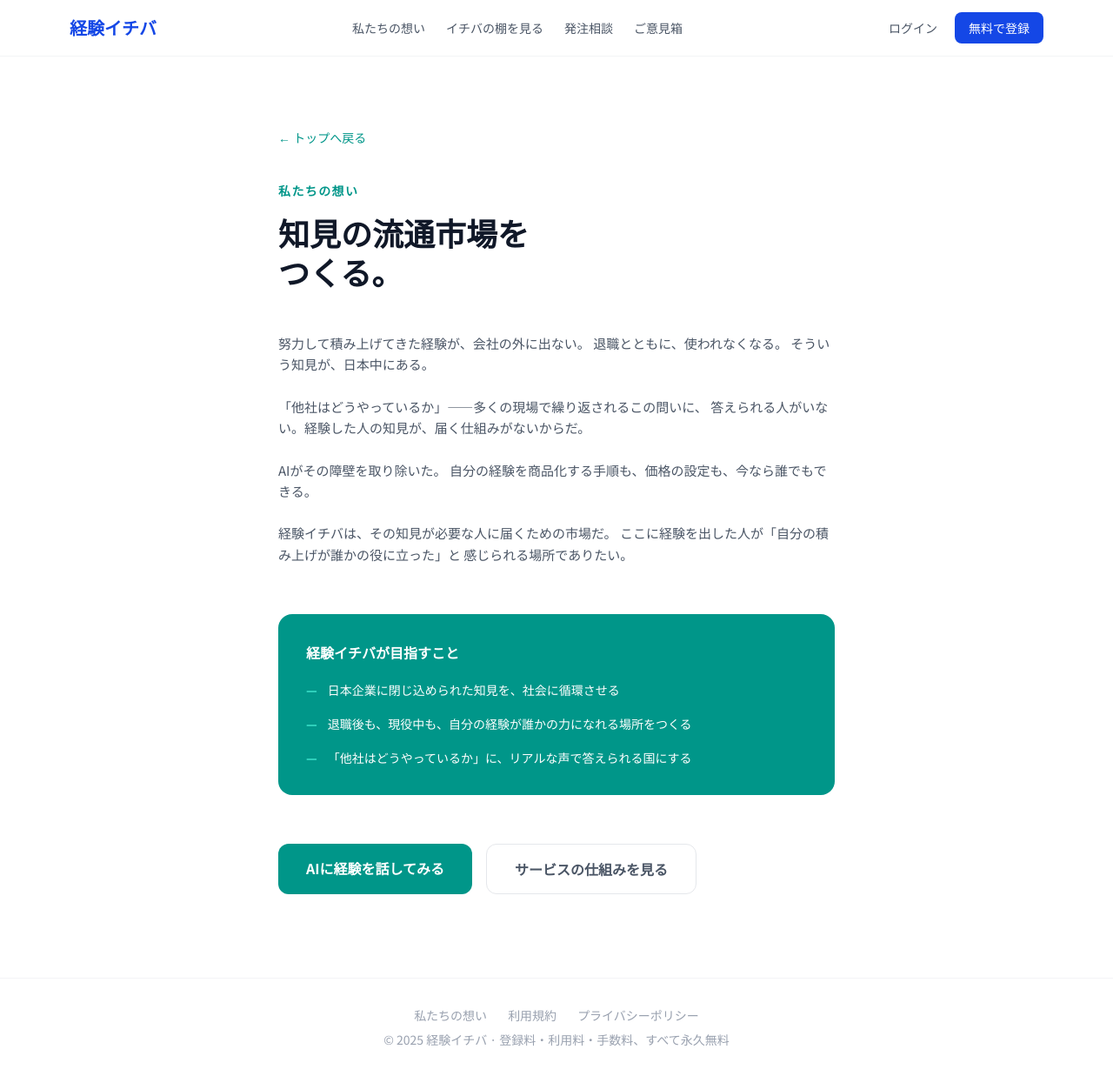
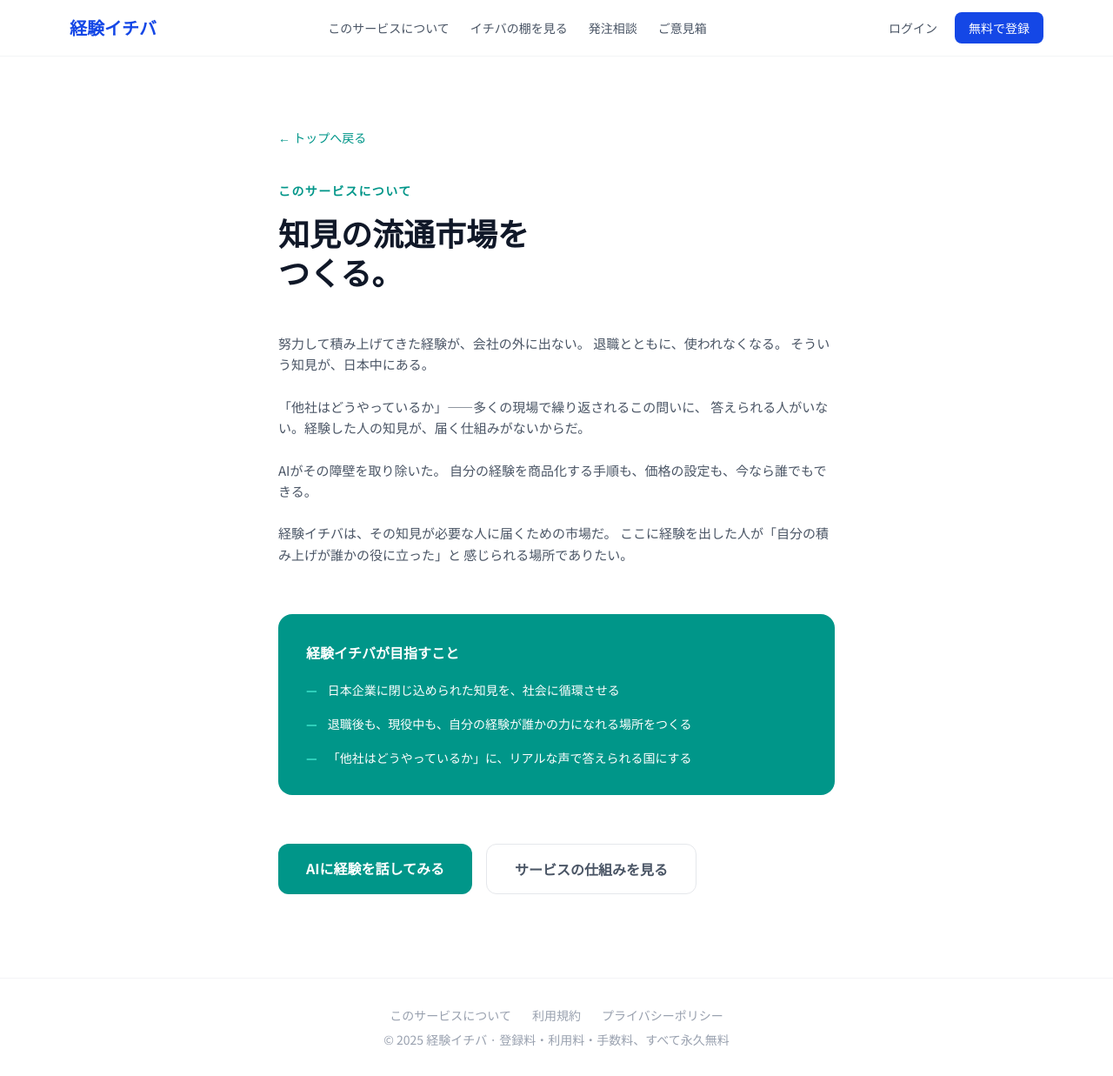
Before and after one commit to westville1030-tech11/skill-tana, a Next.js app: page /about in a window 1280 px wide. Shown: the whole page at 87% size. Built offline with nearby package versions, Linux system fonts and the light colour scheme; no server answers.

Commit message:
Rename 私たちの想い to このサービスについて

```diff
--- a/app/about/page.tsx
+++ b/app/about/page.tsx
@@ -2,7 +2,7 @@ import type { Metadata } from "next";
 import Link from "next/link";
 
 export const metadata: Metadata = {
-  title: "私たちの想い | 経験イチバ",
+  title: "このサービスについて | 経験イチバ",
   description: "知見の流通市場をつくる。経験イチバが生まれた理由。",
 };
 
@@ -12,7 +12,7 @@ export default function AboutPage() {
       <section className="max-w-2xl mx-auto px-4 pt-20 pb-24">
         <Link href="/" className="text-sm text-teal-600 hover:underline">← トップへ戻る</Link>
 
-        <p className="text-sm font-bold text-teal-600 tracking-widest mt-10 mb-4">私たちの想い</p>
+        <p className="text-sm font-bold text-teal-600 tracking-widest mt-10 mb-4">このサービスについて</p>
         <h1 className="text-4xl font-black text-gray-900 leading-tight mb-12">
           知見の流通市場を<br />つくる。
         </h1>
--- a/app/layout.tsx
+++ b/app/layout.tsx
@@ -22,7 +22,7 @@ export default function RootLayout({
           <main className="flex-1">{children}</main>
           <footer className="border-t border-gray-100 bg-white py-8 text-center text-sm text-gray-400 space-y-2">
             <div className="flex justify-center gap-6">
-              <a href="/about" className="hover:text-gray-600 transition-colors">私たちの想い</a>
+              <a href="/about" className="hover:text-gray-600 transition-colors">このサービスについて</a>
               <a href="/terms" className="hover:text-gray-600 transition-colors">利用規約</a>
               <a href="/privacy" className="hover:text-gray-600 transition-colors">プライバシーポリシー</a>
             </div>
--- a/components/Navbar.tsx
+++ b/components/Navbar.tsx
@@ -16,7 +16,7 @@ export function Navbar() {
 
         <nav className="hidden md:flex items-center gap-6 text-sm text-gray-600">
           <Link href="/about" className="hover:text-blue-700 transition-colors">
-            私たちの想い
+            このサービスについて
           </Link>
           <Link href="/browse" className="hover:text-blue-700 transition-colors">
             イチバの棚を見る
```
